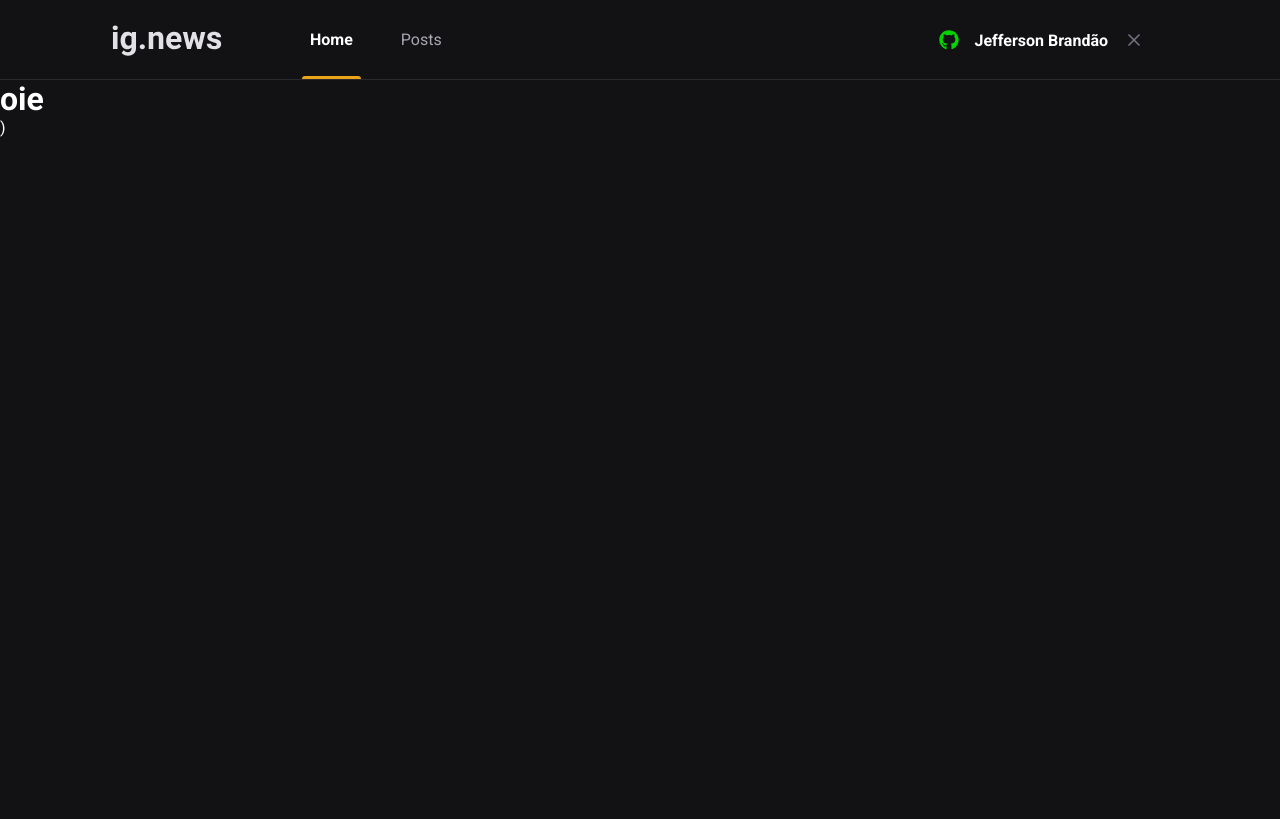
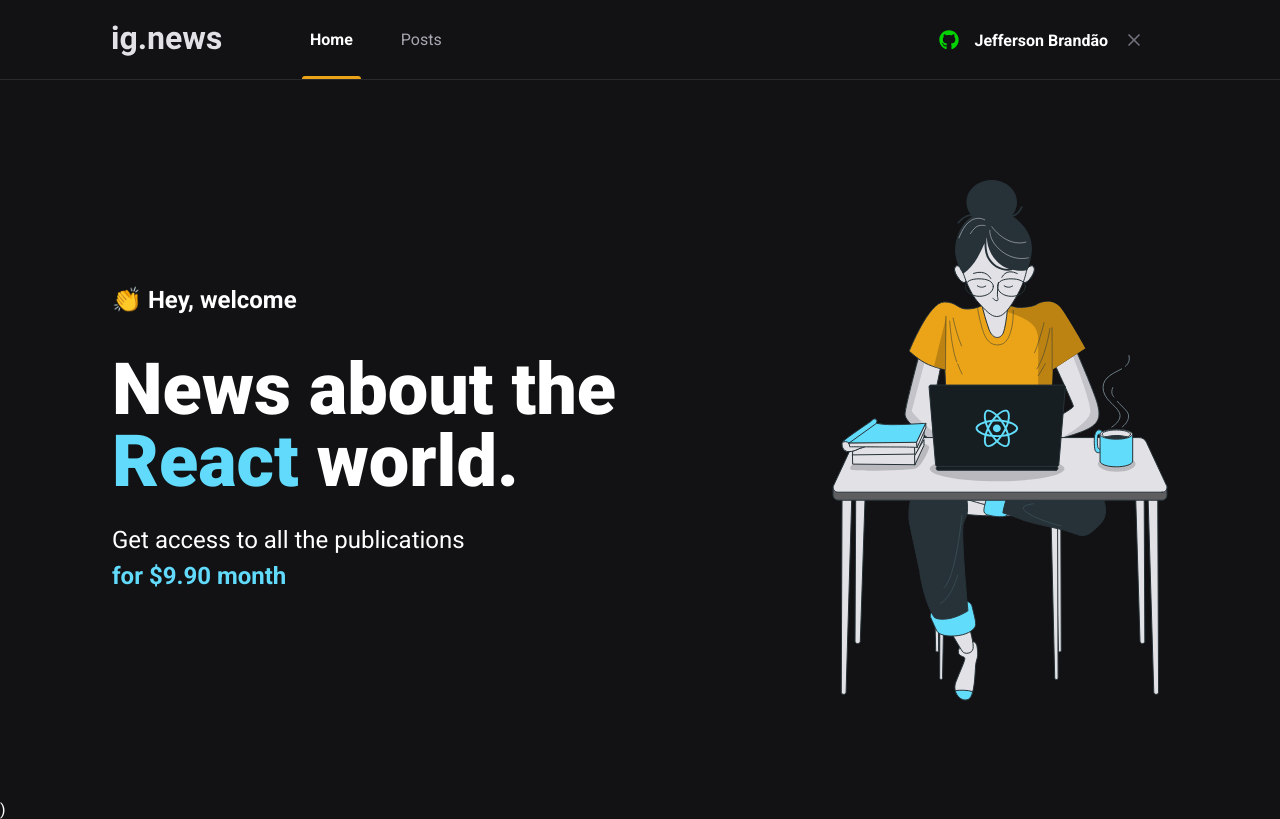
Before and after one commit to jeffersonbraster/blog-news, a Next.js app: page / in a window 1280 px wide. Built offline with nearby package versions, Linux system fonts and the light colour scheme.

Commit message:
criando a pagina home

```diff
--- /dev/null
+++ b/src/pages/home.module.scss
@@ -0,0 +1,41 @@
+.contentContainer {
+  max-width: 1120px;
+  margin: 0 auto;
+  padding: 0 2rem;
+  height: calc(100vh - 5rem);
+
+  display: flex;
+  align-items: center;
+  justify-content: space-between;
+}
+
+.hero {
+  max-width: 600px;
+
+  > span {
+    font-size: 1.5rem;
+    font-weight: bold;
+  }
+
+  h1 {
+    font-size: 4.5rem;
+    line-height: 4.5rem;
+    font-weight: 900;
+    margin-top: 2.5rem;
+
+    span {
+      color: var(--cyan-500);
+    }
+  }
+
+  p {
+    font-size: 1.5rem;
+    line-height: 2.25rem;
+    margin-top: 1.5rem;
+
+    span {
+      color: var(--cyan-500);
+      font-weight: bold;
+    }
+  }
+}
--- a/src/pages/index.tsx
+++ b/src/pages/index.tsx
@@ -1,12 +1,28 @@
 import Head from "next/head";
+import styles from "./home.module.scss";
 
 export default function Home() {
   return (
     <>
       <Head>
-        <title>Inicio - news</title>
+        <title>Home - News</title>
       </Head>
-      <h1>oie</h1>
+
+      <main className={styles.contentContainer}>
+        <section className={styles.hero}>
+          <span>👏 Hey, welcome</span>
+          <h1>
+            News about the <span>React</span> world.
+          </h1>
+
+          <p>
+            Get access to all the publications <br />
+            <span>for $9.90 month</span>
+          </p>
+        </section>
+
+        <img src="/images/avatar.svg" alt="Girl coding" />
+      </main>
     </>
   );
 }
```
